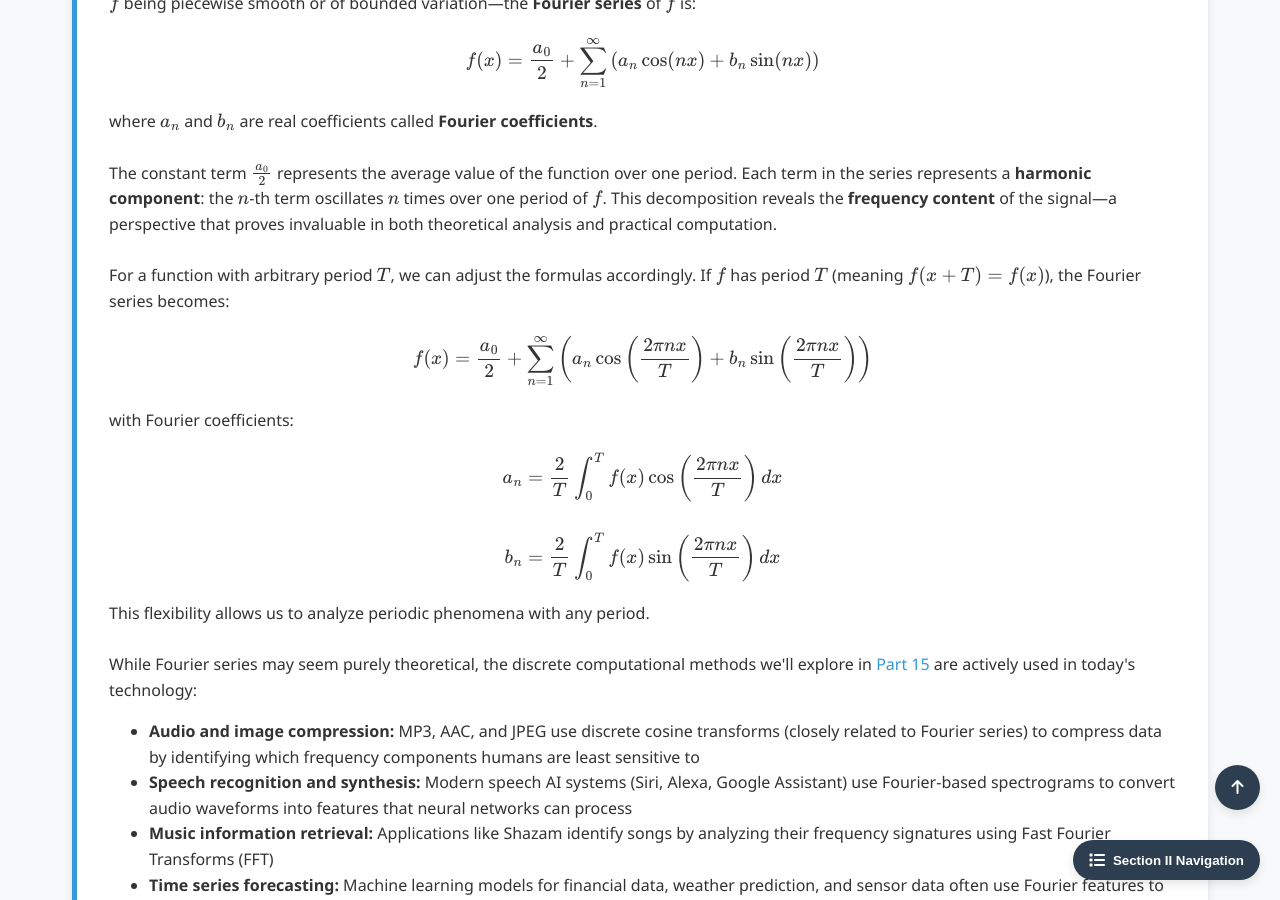
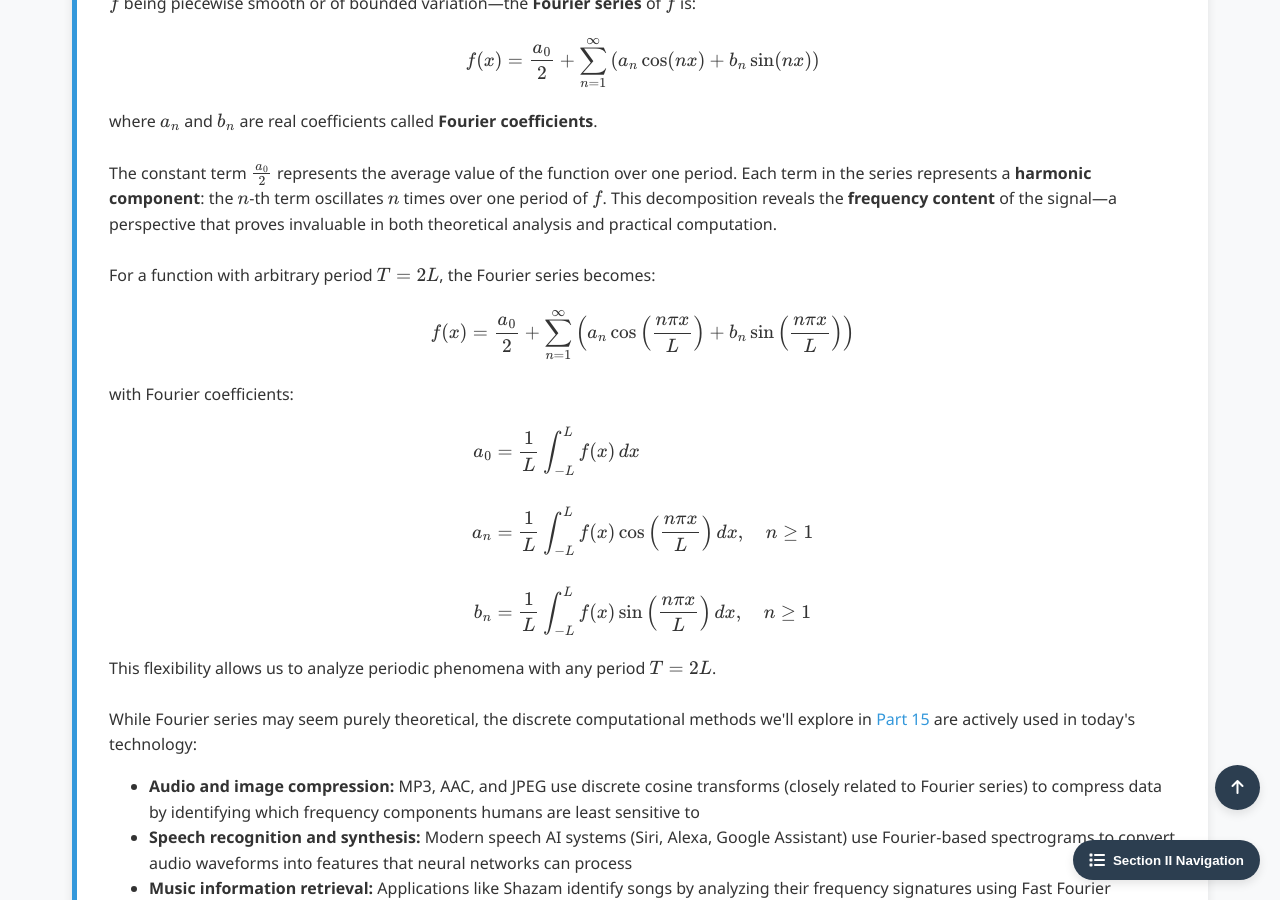
Before and after one commit to Yusukey01/yusukey01.github.io, a Jekyll site: the page built from Mathematics/Calculus/fourier_series.html, in a window 1280 px wide and 900 px high, scrolled down 886 px. Built offline with Jekyll 4.4.1, drawn with Linux system fonts in a browser that asks for light colours.

```diff
--- a/Mathematics/Calculus/fourier_series.html
+++ b/Mathematics/Calculus/fourier_series.html
@@ -131,19 +131,19 @@ uses_python: false
                     over one period of \(f\). This decomposition reveals the <strong>frequency content</strong> of the signal—a
                     perspective that proves invaluable in both theoretical analysis and practical computation.
                     <br><br>
-                    For a function with arbitrary period \(T\), we can adjust the formulas accordingly. If \(f\) has period \(T\)
-                    (meaning \(f(x + T) = f(x)\)), the Fourier series becomes:
+                    For a function with arbitrary period \(T = 2L\), the Fourier series becomes:
                     \[
-                    f(x) = \frac{a_0}{2} + \sum_{n=1}^{\infty} \left( a_n \cos\left(\frac{2\pi nx}{T}\right) + b_n \sin\left(\frac{2\pi nx}{T}\right) \right)
+                    f(x) = \frac{a_0}{2} + \sum_{n=1}^{\infty} \left( a_n \cos\left(\frac{n\pi x}{L}\right) + b_n \sin\left(\frac{n\pi x}{L}\right) \right)
                     \]
                     with Fourier coefficients:
                     \[
                     \begin{align*}
-                    a_n &= \frac{2}{T} \int_{0}^{T} f(x)\cos\left(\frac{2\pi nx}{T}\right) \, dx \\\\
-                    b_n &= \frac{2}{T} \int_{0}^{T} f(x)\sin\left(\frac{2\pi nx}{T}\right) \, dx
+                    a_0 &= \frac{1}{L} \int_{-L}^{L} f(x) \, dx \\\\
+                    a_n &= \frac{1}{L} \int_{-L}^{L} f(x)\cos\left(\frac{n\pi x}{L}\right) \, dx, \quad n \geq 1 \\\\
+                    b_n &= \frac{1}{L} \int_{-L}^{L} f(x)\sin\left(\frac{n\pi x}{L}\right) \, dx, \quad n \geq 1
                     \end{align*}
                     \]
-                    This flexibility allows us to analyze periodic phenomena with any period.
+                    This flexibility allows us to analyze periodic phenomena with any period \(T = 2L\).
 
                     <br><br>
                     While Fourier series may seem purely theoretical, the discrete computational methods we'll explore in
```
